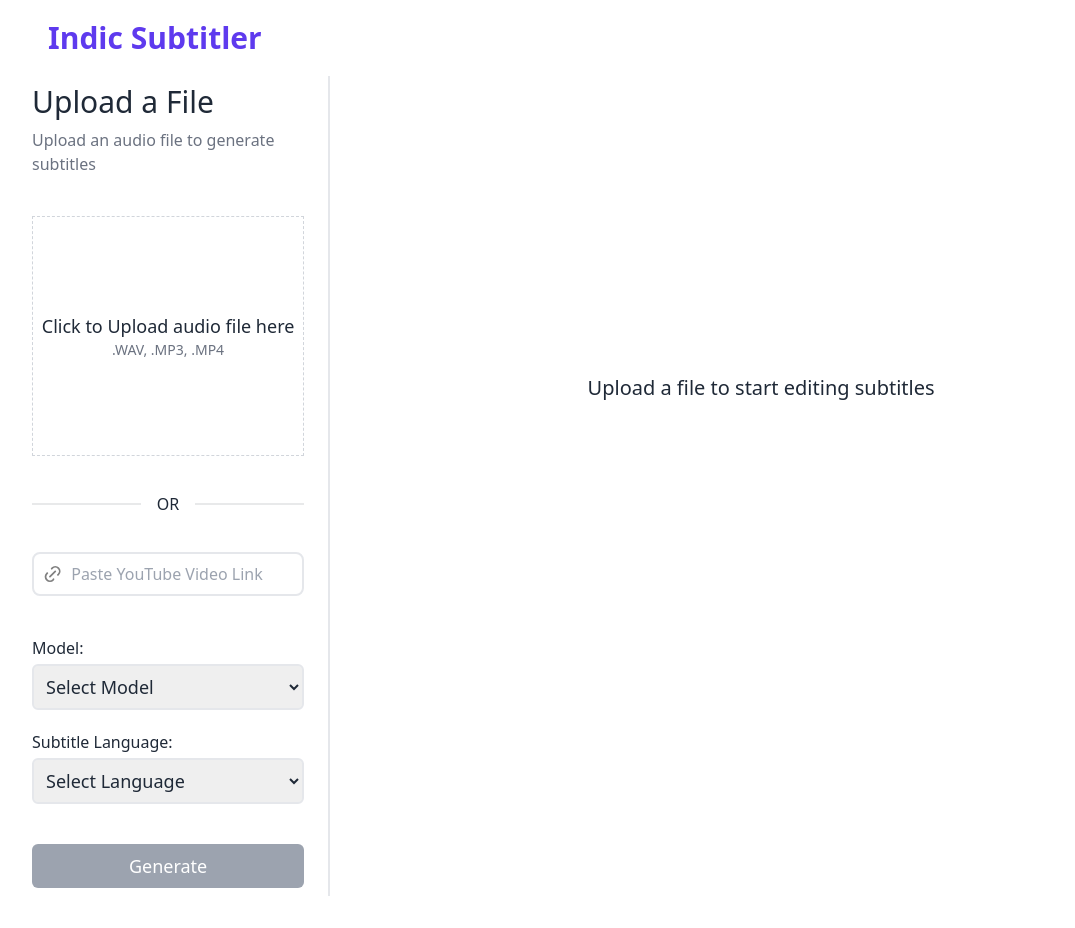
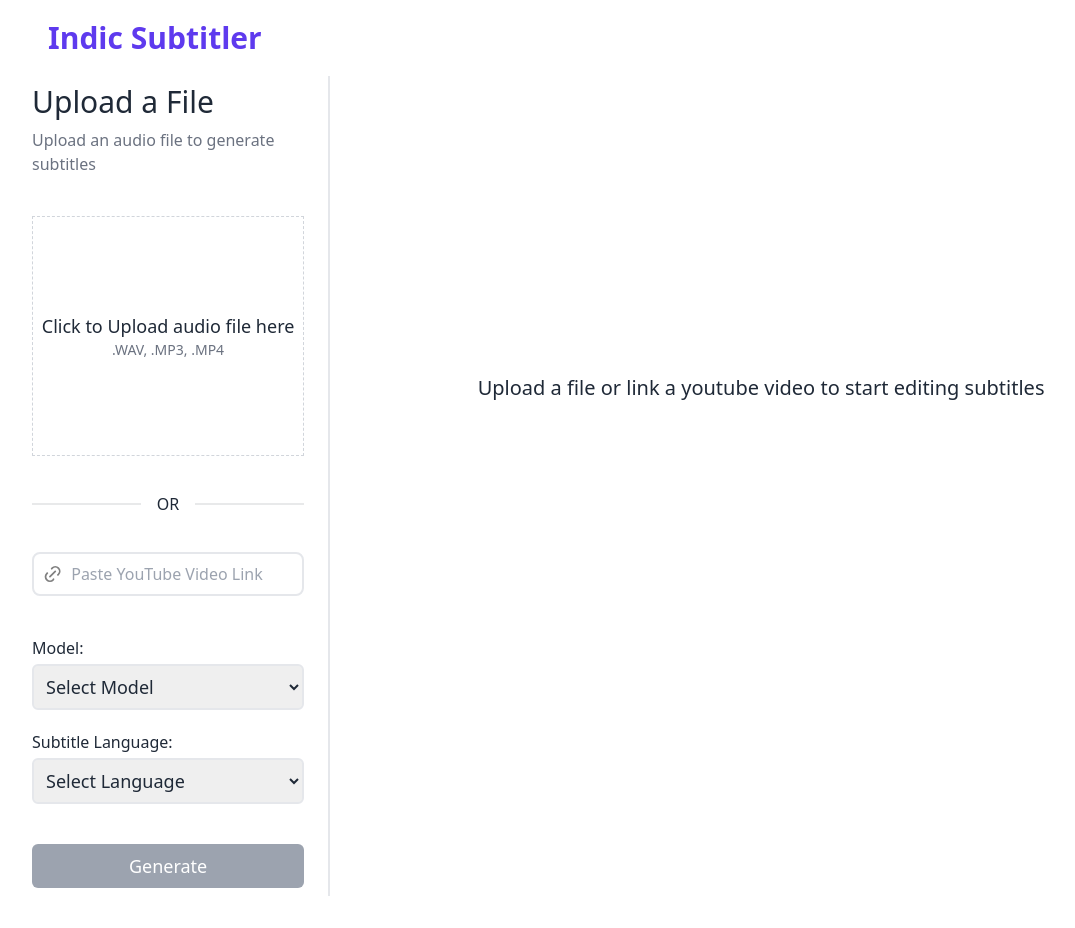
Before and after one commit to kurianbenoy/Indic-Subtitler, a Next.js app in the folder ui/: page /generate in a window 1280 px wide. Shown: the whole page, without its empty margins (32-1107 px from the left). Built offline with nearby package versions, Linux system fonts and the light colour scheme.

Commit message:
refactoring code

```diff
--- a/ui/src/components/Dropdown.js
+++ b/ui/src/components/Dropdown.js
@@ -10,7 +10,6 @@ export default function Dropdown({
   selectedModel,
 }) {
   function Options(options) {
-    console.log(options.option);
     const model = options.option.find((item) => item.model === selectedModel);
     return model.languages.map((lang, index) => (
       <option key={index} id={lang.id} value={lang.id}>
@@ -29,7 +28,7 @@ export default function Dropdown({
   }, [selectedOption]);
 
   return (
-    <div className="flex flex-col">
+    <div className="flex flex-col ">
       <label className="font-medium text-wrap">{label}:</label>
       <select
         onChange={handleSelectChange}
--- a/ui/src/components/SubtitleEditor.jsx
+++ b/ui/src/components/SubtitleEditor.jsx
@@ -22,7 +22,7 @@ export default function SubtitleEditor({
 
           <div className="flex justify-center items-center h-[70vh]">
             <h5 className="text-xl font-medium">
-              Upload a file to start editing subtitles
+              Upload a file or link a youtube video to start editing subtitles
             </h5>
           </div>
         </aside>
```
